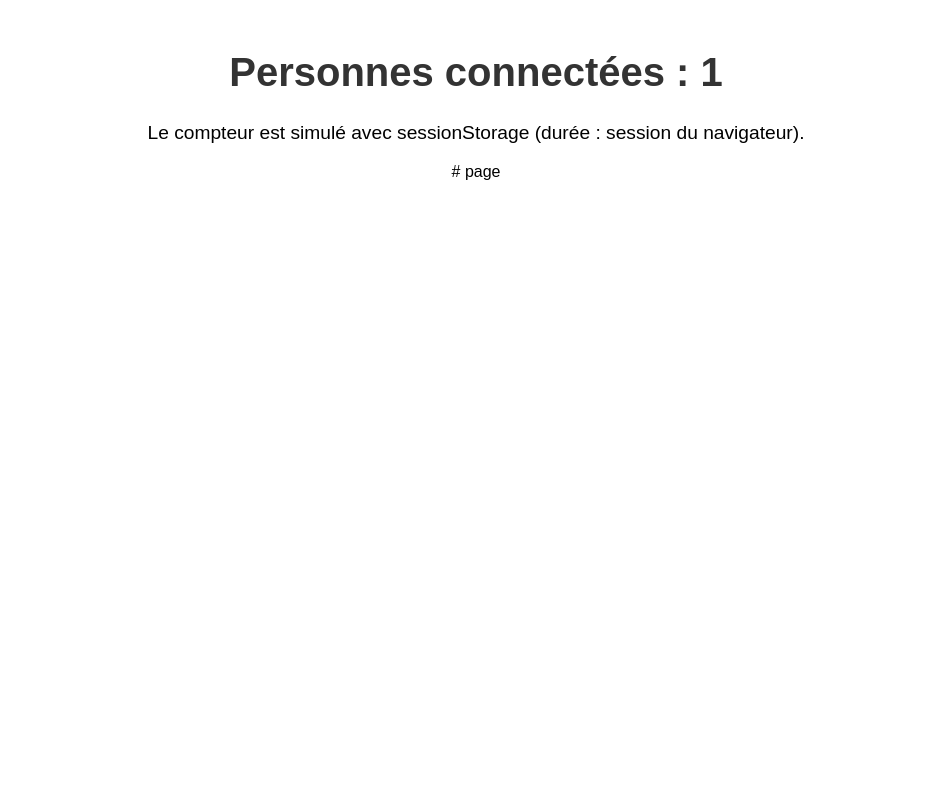
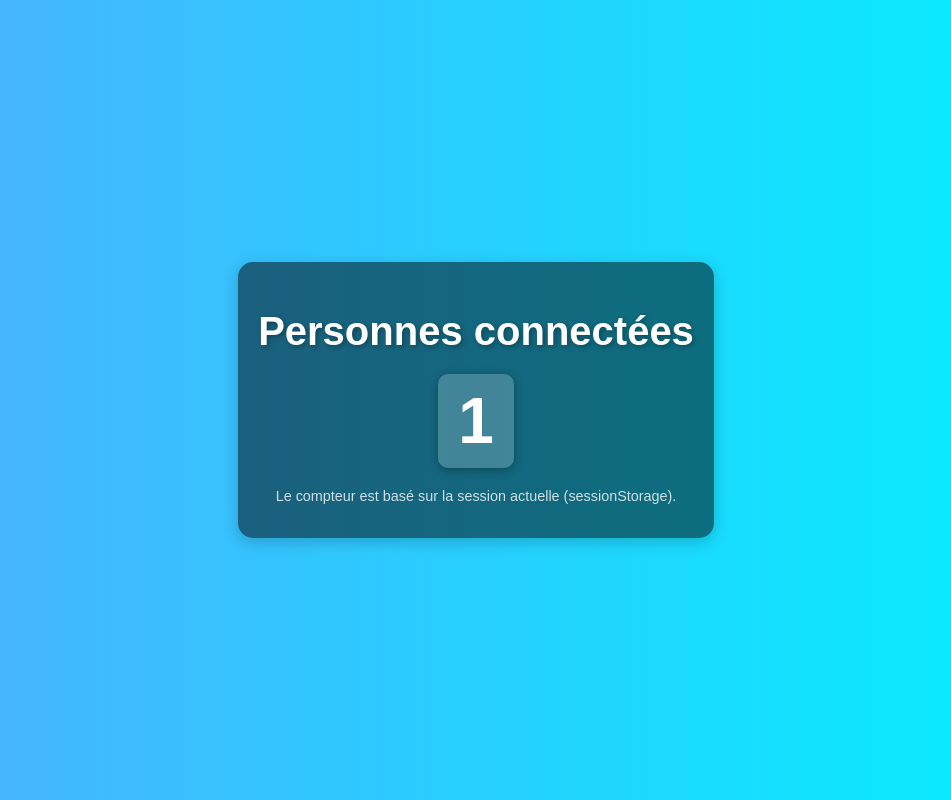
Before and after one commit to new1234y/page, a plain HTML site: page index.html in a window 1280 px wide. Shown: the whole page, without its empty margins (164-1115 px from the left). Drawn offline with Linux system fonts and the light colour scheme.

Commit message:
Mise à jour des fichiers pour GitHub Pages

```diff
--- a/index.html
+++ b/index.html
@@ -3,26 +3,17 @@
 <head>
     <meta charset="UTF-8">
     <meta name="viewport" content="width=device-width, initial-scale=1.0">
-    <title>Compteur de visites</title>
-    <style>
-        body {
-            font-family: Arial, sans-serif;
-            text-align: center;
-            margin-top: 50px;
-        }
-        h1 {
-            font-size: 2.5em;
-            color: #333;
-        }
-        p {
-            font-size: 1.2em;
-        }
-    </style>
+    <title>Compteur de Connexions</title>
+    <link rel="stylesheet" href="style.css">
 </head>
 <body>
-    <h1>Personnes connectées : <span id="counter">1</span></h1>
-    <p>Le compteur est simulé avec sessionStorage (durée : session du navigateur).</p>
+    <div class="container">
+        <h1>Personnes connectées</h1>
+        <div class="counter-box">
+            <span id="counter">1</span>
+        </div>
+        <p class="note">Le compteur est basé sur la session actuelle (sessionStorage).</p>
+    </div>
     <script src="script.js"></script>
 </body>
 </html>
-# page
--- /dev/null
+++ b/style.css
@@ -0,0 +1,42 @@
+body {
+    margin: 0;
+    padding: 0;
+    font-family: 'Arial', sans-serif;
+    background: linear-gradient(to right, #4facfe, #00f2fe);
+    display: flex;
+    justify-content: center;
+    align-items: center;
+    height: 100vh;
+    color: #fff;
+}
+
+.container {
+    text-align: center;
+    background: rgba(0, 0, 0, 0.5);
+    padding: 20px;
+    border-radius: 15px;
+    box-shadow: 0 4px 15px rgba(0, 0, 0, 0.2);
+}
+
+h1 {
+    font-size: 2.5rem;
+    margin-bottom: 20px;
+    text-shadow: 2px 2px 5px rgba(0, 0, 0, 0.3);
+}
+
+.counter-box {
+    font-size: 4rem;
+    font-weight: bold;
+    padding: 10px 20px;
+    margin: 10px auto;
+    background: rgba(255, 255, 255, 0.2);
+    border-radius: 10px;
+    width: fit-content;
+    box-shadow: 0 2px 10px rgba(0, 0, 0, 0.3);
+}
+
+.note {
+    margin-top: 20px;
+    font-size: 0.9rem;
+    color: rgba(255, 255, 255, 0.8);
+}
```
